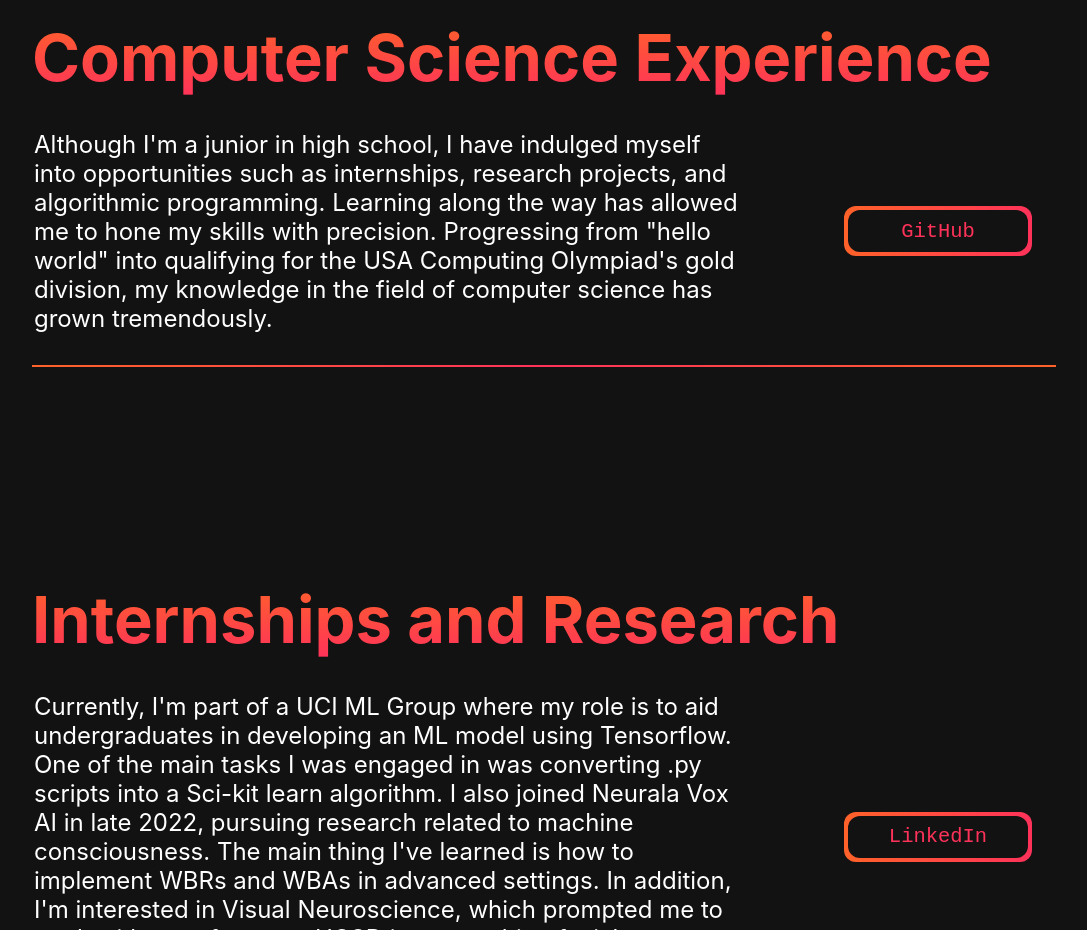
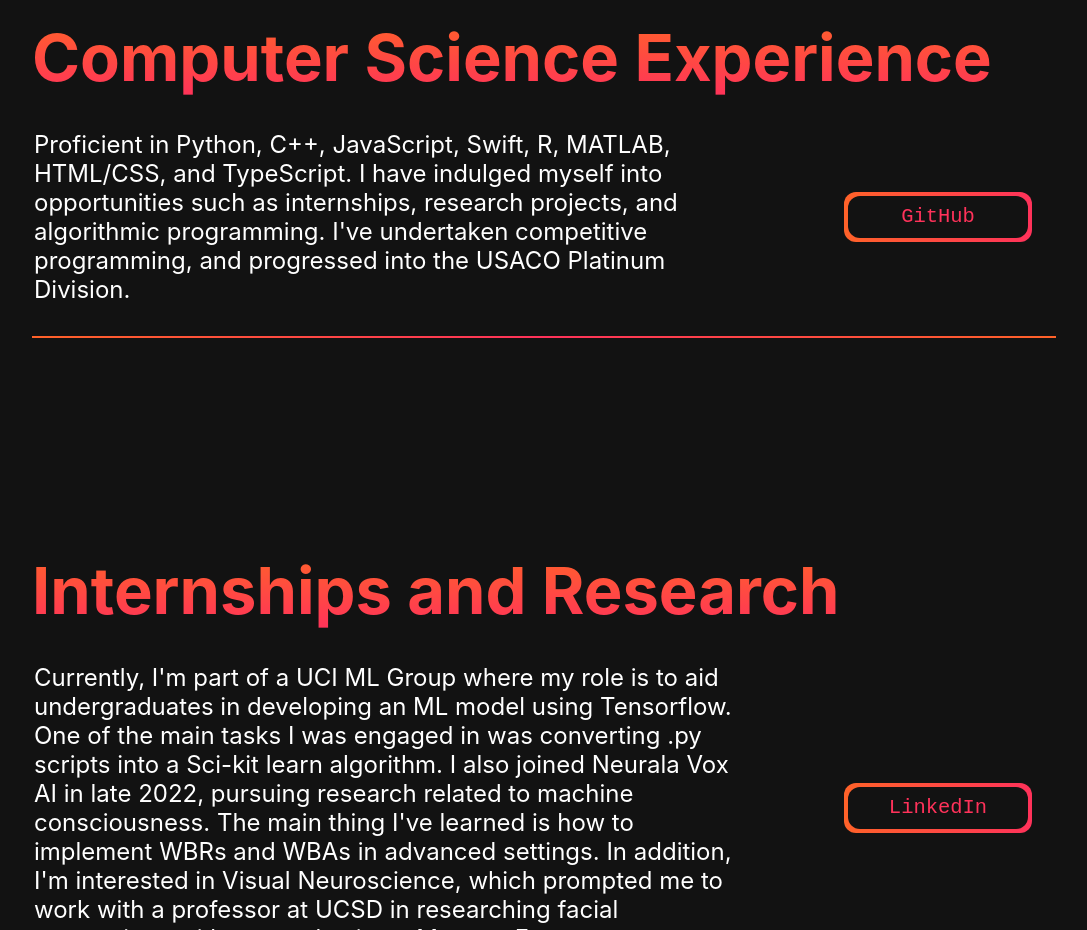
Before and after one commit to Jaiman-Pandya/Portfolio-Website, a plain HTML site: page index.html in a window 1280 px wide. Shown: the part 900-1830 px from the top of the page, without its empty margins (96-1183 px from the left). Drawn offline with nearby package versions, Linux system fonts and the light colour scheme.

Commit message:
Update index.html

```diff
--- a/index.html
+++ b/index.html
@@ -56,9 +56,9 @@
     <h2>Computer Science Experience</h2>
 
     <div class="portfolio-div">
-      <p>Although I'm a junior in high school, I have indulged myself into opportunities such as internships, research projects, and algorithmic programming. Learning along the way has allowed me
-        to hone my skills with precision. Progressing from "hello world" into qualifying for the USA Computing Olympiad's gold division, my knowledge in the field of computer science
-        has grown tremendously.
+      <p>Proficient in Python, C++, JavaScript, Swift, R, MATLAB, HTML/CSS, and TypeScript. I have indulged myself into opportunities such as internships, research projects, and algorithmic programming. I've undertaken
+        competitive programming, and progressed into the USACO Platinum Division.
+
       </p>
       <a class="button1" href="https://github.com/Jaiman-Pandya" target="_blank"><span
           class="button1span">GitHub</span></a>
```
